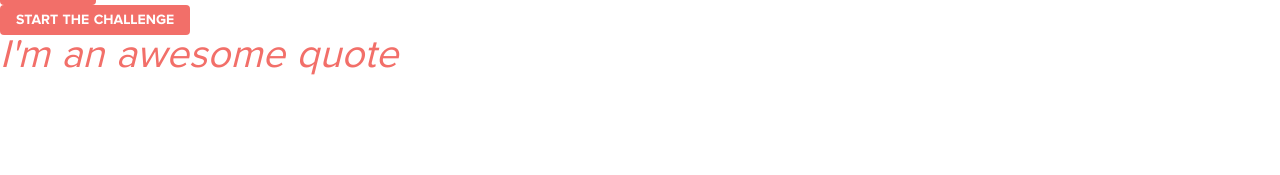
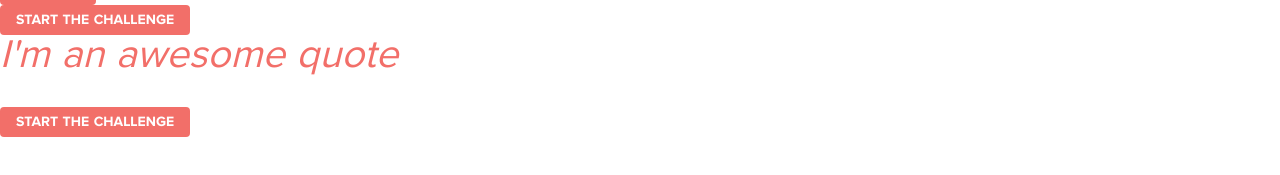
Before and after one commit to voorhoede-labs/plastic-soup-pickup, a Nuxt app: page / in a window 1280 px wide. Shown: the part 585-760 px from the top of the page. Built offline with nearby package versions, Linux system fonts and the light colour scheme.

Commit message:
Change Footer to AppFooter

```diff
--- a/pages/index.vue
+++ b/pages/index.vue
@@ -10,21 +10,20 @@
         <blockquote>I'm an awesome quote</blockquote>
       </div>
     </section>
-    <footer/>
+    <app-footer/>
   </div>
-
 </template>
 
 <script>
 import AppIntroVideo from '~/components/AppIntroVideo.vue'
 import Introduction from '~/components/Introduction.vue'
-import Footer from '~/components/Footer.vue'
+import AppFooter from '~/components/AppFooter.vue'
 
 export default {
   components: {
     AppIntroVideo,
     Introduction,
-    Footer,
+    AppFooter,
   }
 }
 </script>
```
Also changed, not shown: components/AppFooter.vue (renamed from components/Footer.vue).
